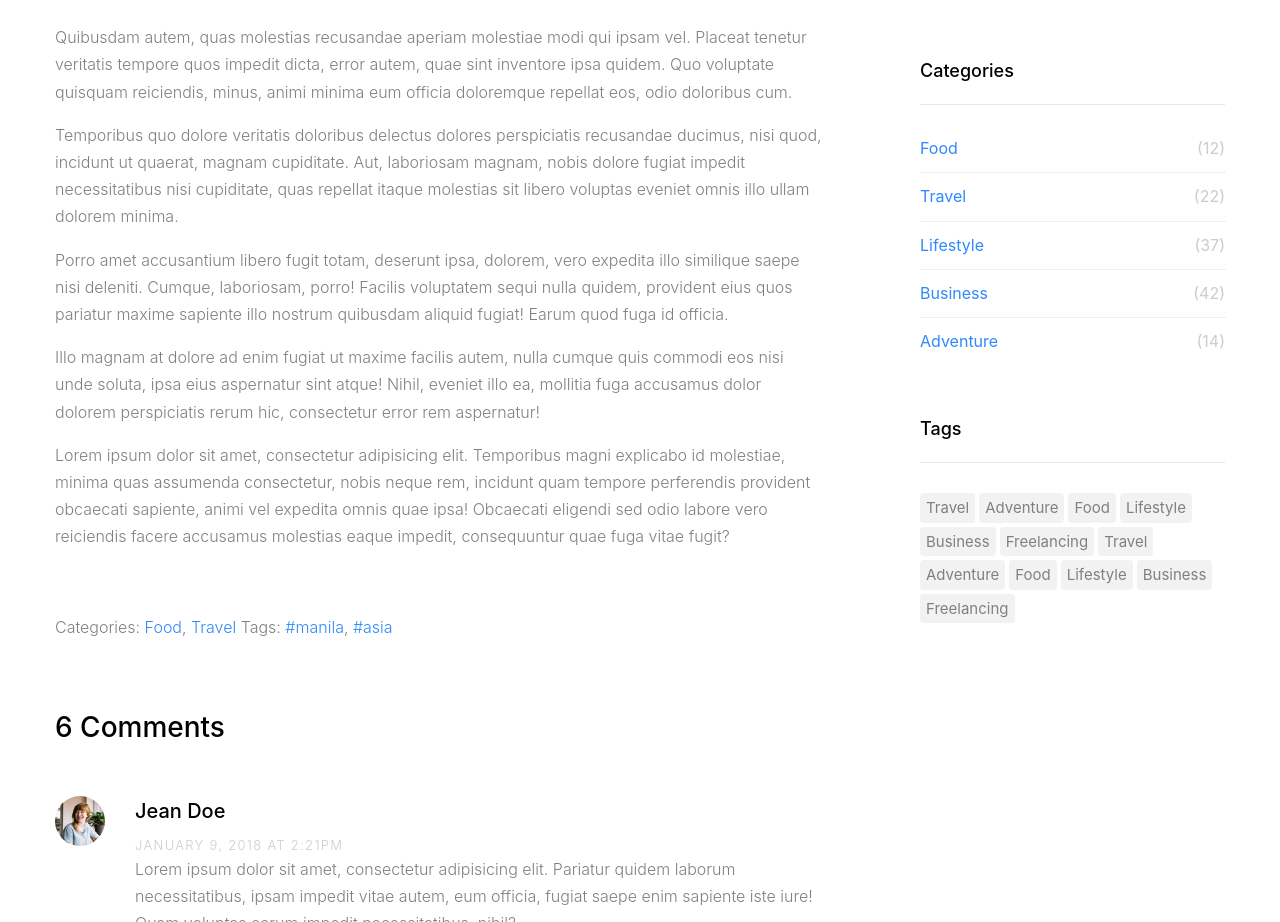
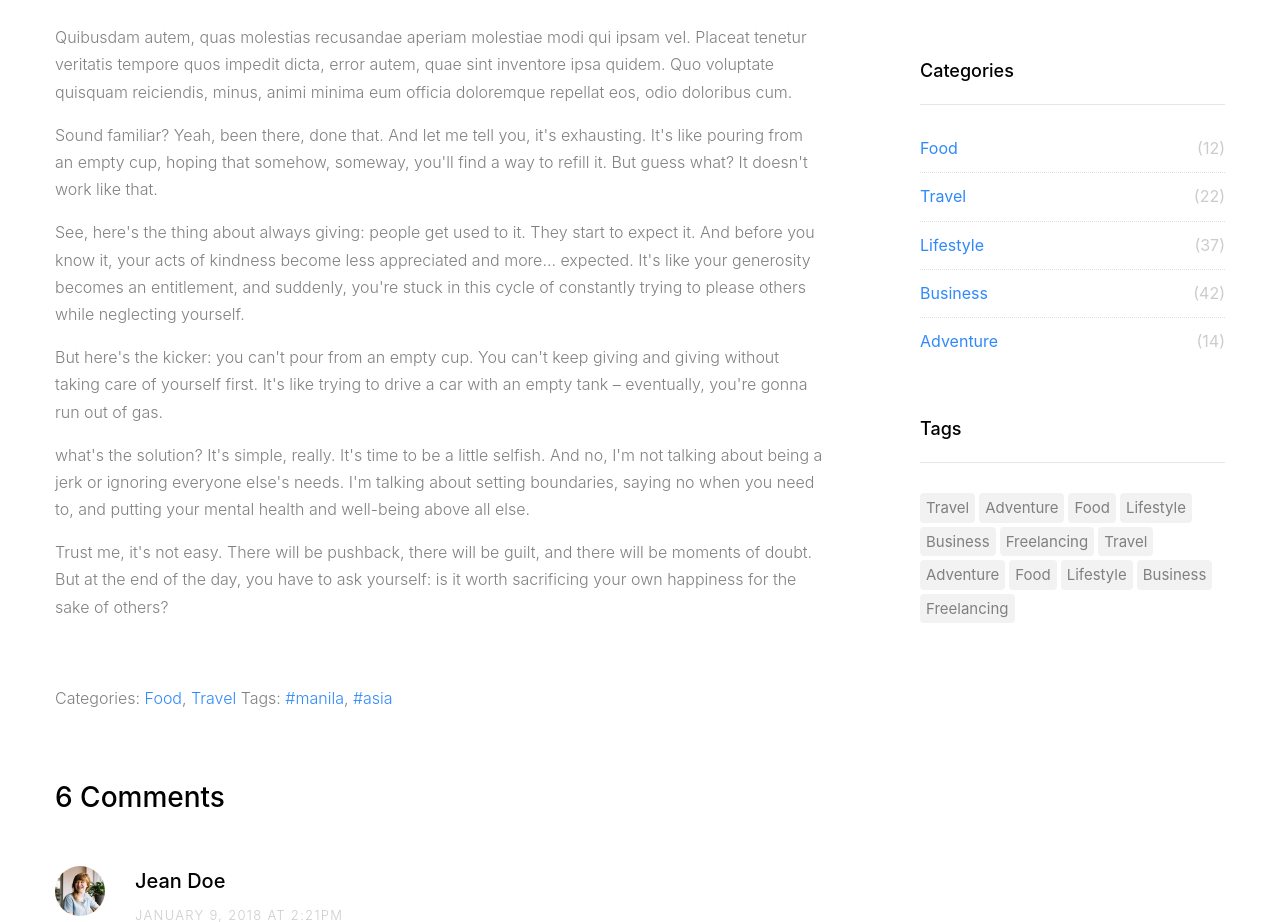
Before and after one commit to 3am-quote/Jayoverthinks, a plain HTML site: page single.html in a window 1280 px wide. Shown: the part 2067-2989 px from the top of the page. Drawn offline with Linux system fonts and the light colour scheme; files whose address does not match are found by name; a web font is replaced by a local one.

Commit message:
Update single.html

```diff
--- a/single.html
+++ b/single.html
@@ -115,11 +115,11 @@
               </div>
             </div>
             <p>Quibusdam autem, quas molestias recusandae aperiam molestiae modi qui ipsam vel. Placeat tenetur veritatis tempore quos impedit dicta, error autem, quae sint inventore ipsa quidem. Quo voluptate quisquam reiciendis, minus, animi minima eum officia doloremque repellat eos, odio doloribus cum.</p>
-            <p>Temporibus quo dolore veritatis doloribus delectus dolores perspiciatis recusandae ducimus, nisi quod, incidunt ut quaerat, magnam cupiditate. Aut, laboriosam magnam, nobis dolore fugiat impedit necessitatibus nisi cupiditate, quas repellat itaque molestias sit libero voluptas eveniet omnis illo ullam dolorem minima.</p>
-            <p>Porro amet accusantium libero fugit totam, deserunt ipsa, dolorem, vero expedita illo similique saepe nisi deleniti. Cumque, laboriosam, porro! Facilis voluptatem sequi nulla quidem, provident eius quos pariatur maxime sapiente illo nostrum quibusdam aliquid fugiat! Earum quod fuga id officia.</p>
-            <p>Illo magnam at dolore ad enim fugiat ut maxime facilis autem, nulla cumque quis commodi eos nisi unde soluta, ipsa eius aspernatur sint atque! Nihil, eveniet illo ea, mollitia fuga accusamus dolor dolorem perspiciatis rerum hic, consectetur error rem aspernatur!</p>
-
-            <p>Lorem ipsum dolor sit amet, consectetur adipisicing elit. Temporibus magni explicabo id molestiae, minima quas assumenda consectetur, nobis neque rem, incidunt quam tempore perferendis provident obcaecati sapiente, animi vel expedita omnis quae ipsa! Obcaecati eligendi sed odio labore vero reiciendis facere accusamus molestias eaque impedit, consequuntur quae fuga vitae fugit?</p>
+            <p>Sound familiar? Yeah, been there, done that. And let me tell you, it's exhausting. It's like pouring from an empty cup, hoping that somehow, someway, you'll find a way to refill it. But guess what? It doesn't work like that.</p>
+            <p>See, here's the thing about always giving: people get used to it. They start to expect it. And before you know it, your acts of kindness become less appreciated and more... expected. It's like your generosity becomes an entitlement, and suddenly, you're stuck in this cycle of constantly trying to please others while neglecting yourself.</p>
+            <p>But here's the kicker: you can't pour from an empty cup. You can't keep giving and giving without taking care of yourself first. It's like trying to drive a car with an empty tank – eventually, you're gonna run out of gas.</p>
+            <p>what's the solution? It's simple, really. It's time to be a little selfish. And no, I'm not talking about being a jerk or ignoring everyone else's needs. I'm talking about setting boundaries, saying no when you need to, and putting your mental health and well-being above all else.</p>
+             <p>Trust me, it's not easy. There will be pushback, there will be guilt, and there will be moments of doubt. But at the end of the day, you have to ask yourself: is it worth sacrificing your own happiness for the sake of others? </p>
             </div>
 
 
```
